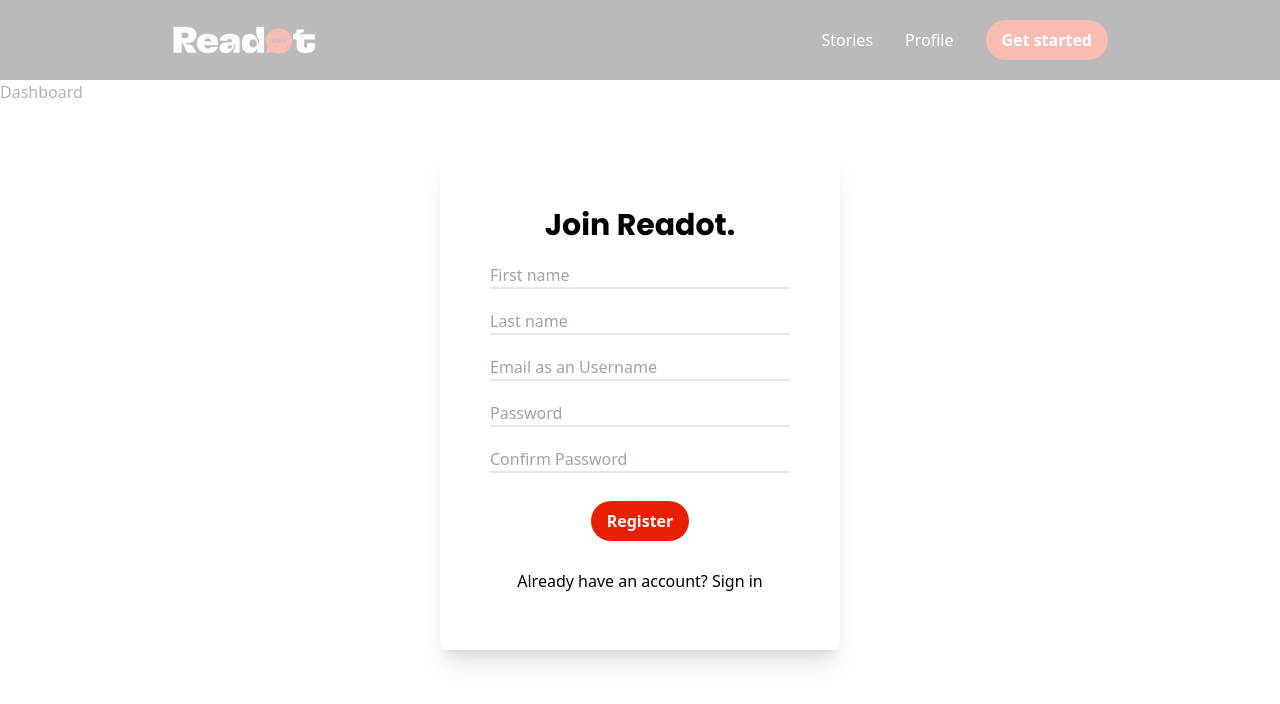
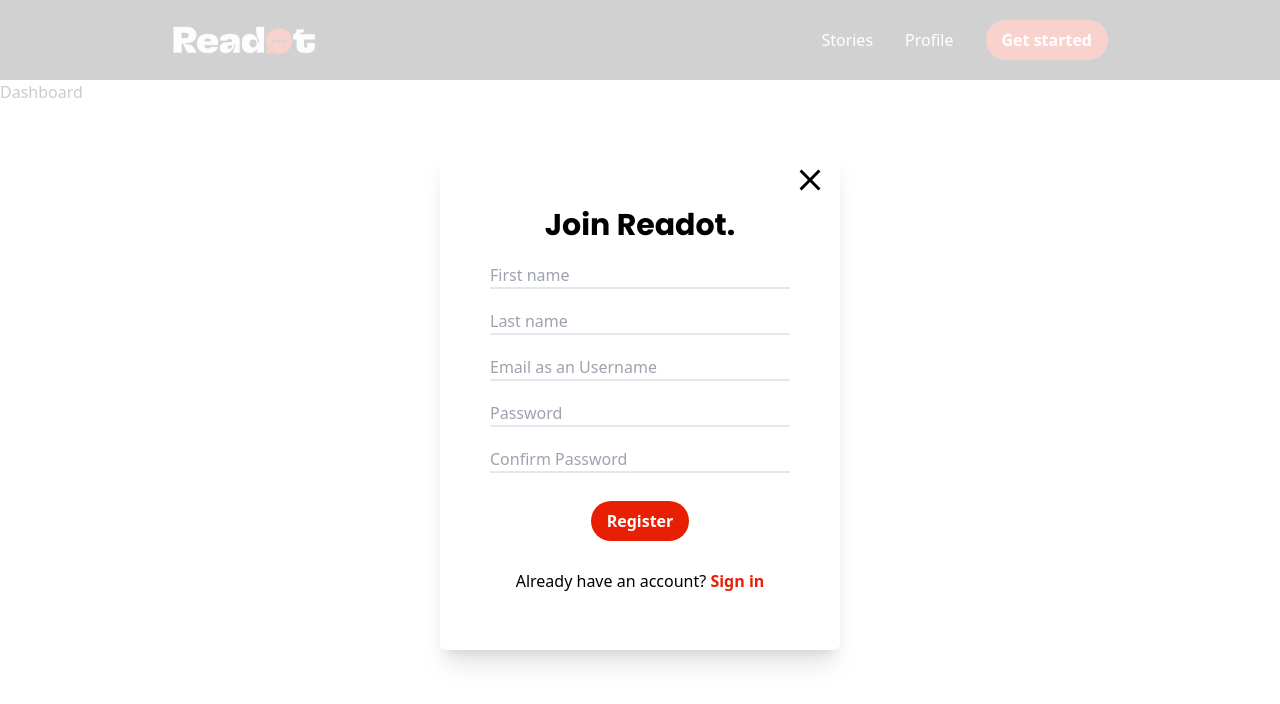
Before and after one commit to iamthanuj/readot---forum-web-app, a React (Vite) app in the folder frontend/: page / in a window 1280 px wide. Both pictures are taken after a click on the button "Get started". Shown: the top 704 px of the page. Built offline with nearby package versions, Linux system fonts and the light colour scheme.

Commit message:
reg and signin comp added

```diff
--- a/frontend/package.json
+++ b/frontend/package.json
@@ -13,6 +13,7 @@
     "@reduxjs/toolkit": "^2.0.1",
     "react": "^18.2.0",
     "react-dom": "^18.2.0",
+    "react-icons": "^5.0.1",
     "react-redux": "^9.1.0"
   },
   "devDependencies": {
--- a/frontend/src/components/Getstarted.jsx
+++ b/frontend/src/components/Getstarted.jsx
@@ -1,38 +1,132 @@
-import React from "react";
+import { useState } from "react";
+import { IoMdClose } from "react-icons/io";
 
-function Getstarted({ display }) {
+function Getstarted({ display, onDisplay }) {
+  const [show, setShow] = useState("register");
+
+  const onShow = (e) => {
+    setShow(e);
+  };
+
   return (
     <div
       className={
-        "bg-white bg-opacity-70 w-full h-screen absolute top-0 bottom-0 left-0 right-0 flex items-center justify-center " +
+        "bg-white bg-opacity-80 w-full h-screen absolute top-0 bottom-0 left-0 right-0 flex items-center justify-center " +
         (display == "block" ? "block" : "hidden")
       }
     >
-      <div className="bg-white w-[400px] h-[500px] rounded-md shadow-xl flex flex-col justify-center ">
+      <div className="bg-white w-[400px] h-[500px] rounded-md shadow-xl flex flex-col justify-center relative ">
+        {/* Register form */}
+        <div className={show == "register" ? "block" : "hidden"}>
           <h3 className="font-poppins font-bold text-3xl text-center ">
             Join Readot.
           </h3>
           <form className="">
             <div className="border-b-2 w-3/4 mx-auto mt-5 ">
-            <input className="focus:outline-0" type="text" placeholder="First name " />
+              <input
+                className="focus:outline-0"
+                type="text"
+                placeholder="First name "
+              />
             </div>
             <div className="border-b-2 w-3/4 mx-auto mt-5">
-            <input className="focus:outline-0" type="text" placeholder="Last name " />
+              <input
+                className="focus:outline-0"
+                type="text"
+                placeholder="Last name "
+              />
             </div>
             <div className="border-b-2 w-3/4 mx-auto mt-5">
-            <input className="focus:outline-0" type="email" placeholder="Email as an Username" />
+              <input
+                className="focus:outline-0"
+                type="email"
+                placeholder="Email as an Username"
+              />
             </div>
             <div className="border-b-2 w-3/4 mx-auto mt-5">
-            <input className="focus:outline-0" type="password" placeholder="Password" />
+              <input
+                className="focus:outline-0"
+                type="password"
+                placeholder="Password"
+              />
             </div>
             <div className="border-b-2 w-3/4 mx-auto mt-5">
-            <input className="focus:outline-0" type="password" placeholder="Confirm Password" />
+              <input
+                className="focus:outline-0"
+                type="password"
+                placeholder="Confirm Password"
+              />
             </div>
             <div className="text-center w-3/4 mx-auto mt-7">
-            <input className="bg-secendoryColor py-2 px-4 rounded-full font-bold  text-white cursor-pointer"  type="submit" value="Register"/>
+              <input
+                className="bg-secendoryColor py-2 px-4 rounded-full font-bold  text-white cursor-pointer"
+                type="submit"
+                value="Register"
+              />
             </div>
           </form>
-        <p className="text-center mt-7">Already have an account? Sign in</p>
+          <p className="text-center mt-7">
+            Already have an account?{" "}
+            <button
+              className="text-secendoryColor font-bold"
+              onClick={() => {
+                onShow("signin");
+              }}
+            >
+              Sign in
+            </button>
+          </p>
+        </div>
+
+        {/* login form */}
+        <div className={show == "signin" ? "block" : "hidden"}>
+          <h3 className="font-poppins font-bold text-3xl text-center ">
+            Sign in Readot.
+          </h3>
+          <form className="">
+            <div className="border-b-2 w-3/4 mx-auto mt-5">
+              <input
+                className="focus:outline-0"
+                type="email"
+                placeholder="Username"
+              />
+            </div>
+            <div className="border-b-2 w-3/4 mx-auto mt-5">
+              <input
+                className="focus:outline-0"
+                type="password"
+                placeholder="Password"
+              />
+            </div>
+            <div className="text-center w-3/4 mx-auto mt-7">
+              <input
+                className="bg-secendoryColor py-2 px-4 rounded-full font-bold  text-white cursor-pointer"
+                type="submit"
+                value="Login"
+              />
+            </div>
+          </form>
+          <p className="text-center mt-7">
+            No account?{" "}
+            <button
+              className="text-secendoryColor font-bold"
+              onClick={() => {
+                onShow("register");
+              }}
+            >
+              Create one
+            </button>{" "}
+          </p>
+        </div>
+
+        <button
+          className="absolute top-3 right-3 text-4xl"
+          onClick={() => {
+            onDisplay("hidden");
+          }}
+        >
+          <IoMdClose />
+        </button>
       </div>
     </div>
   );
--- a/frontend/src/components/Header.jsx
+++ b/frontend/src/components/Header.jsx
@@ -6,8 +6,8 @@ import Getstarted from "./Getstarted";
 function Header() {
   const [display, setDisplay] = useState('')
 
-  const onDisplay = ()=>{
-    setDisplay('block')
+  const onDisplay = (e)=>{
+    setDisplay(e)
   }
 
   return (
@@ -27,11 +27,11 @@ function Header() {
             <Link to="/Profile" >Profile</Link>
           </li>
           <li>
-            <button onClick={onDisplay}  className="bg-secendoryColor py-2 px-4 rounded-full font-bold" >Get started</button>
+            <button onClick={()=>{onDisplay('block')}}  className="bg-secendoryColor py-2 px-4 rounded-full font-bold" >Get started</button>
           </li>
         </ul>
       </div>
-      <Getstarted display={display} />
+      <Getstarted display={display} onDisplay={onDisplay} />
     </div>
   );
 }
```
Also changed, not shown: 1 other file (tests, documents, lock files or other folders). Lines whose indentation alone changed are shown as unchanged.
